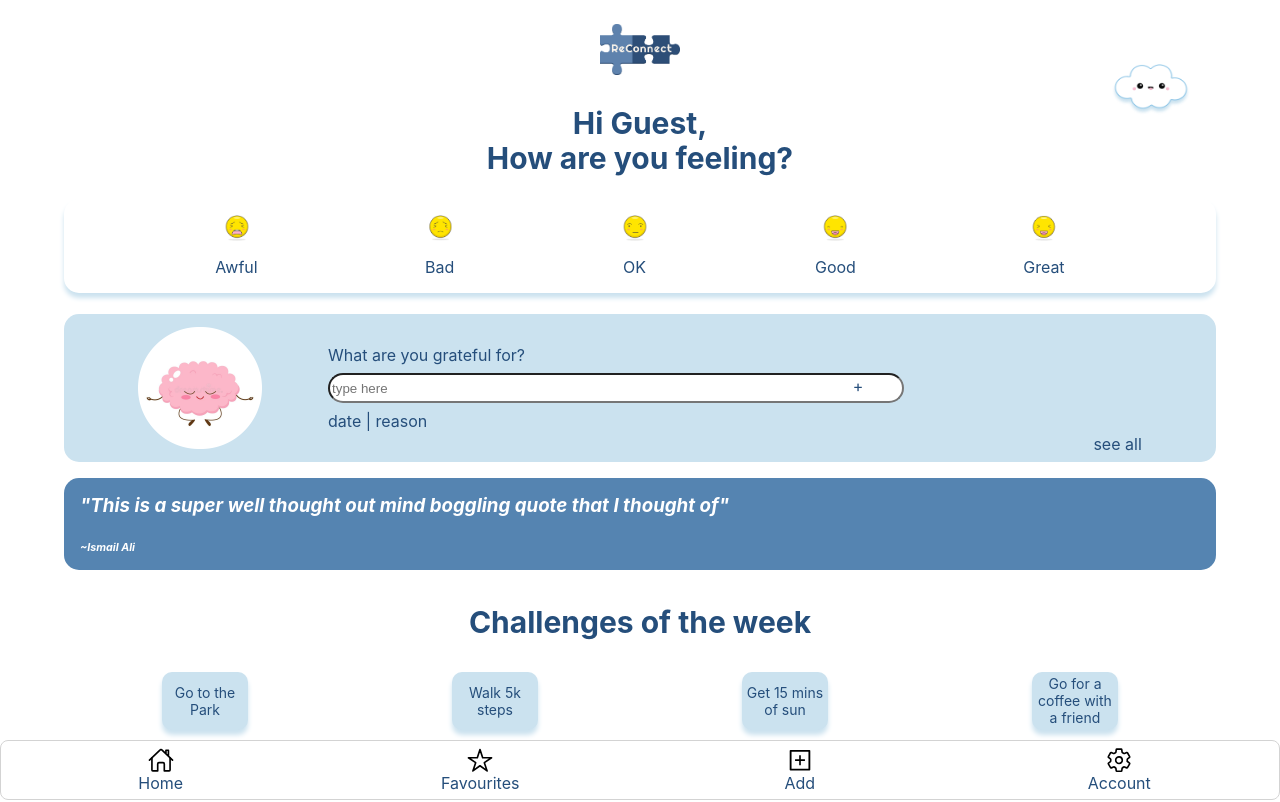
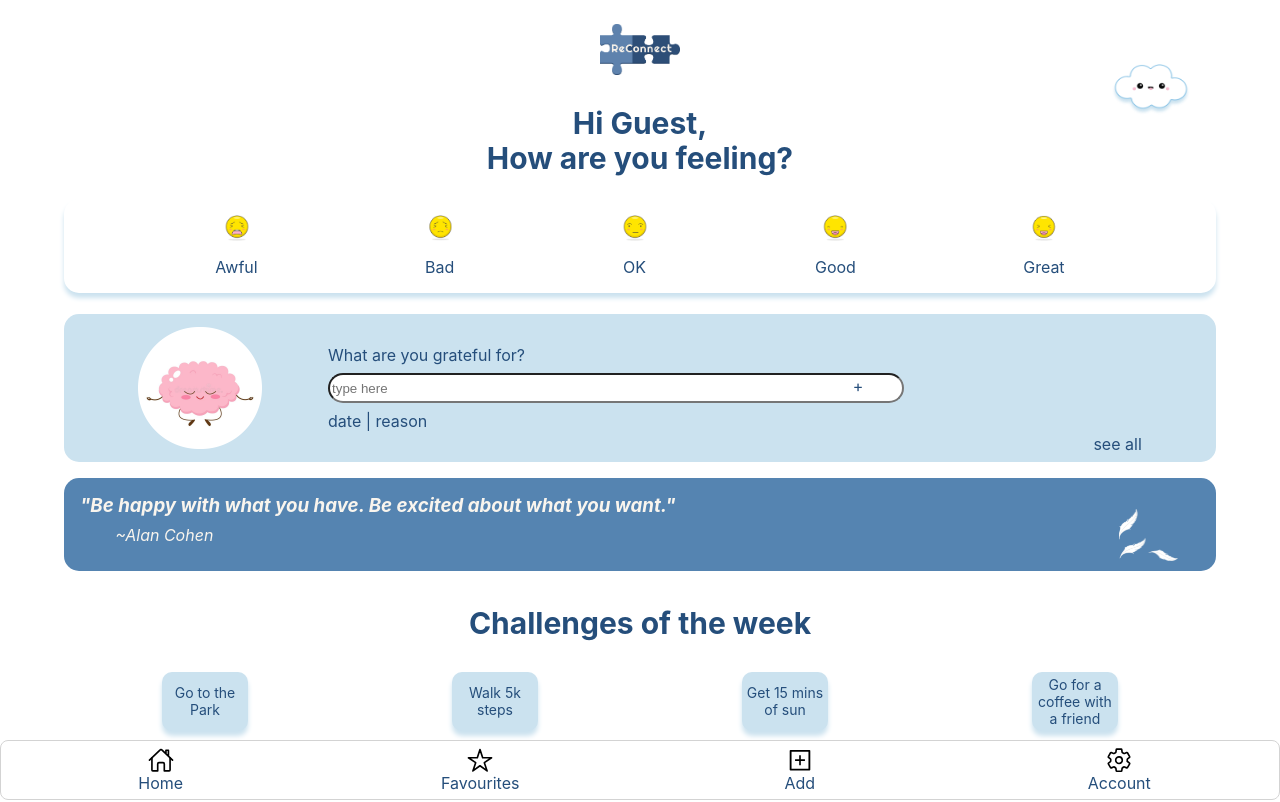
Before and after one commit to maroaraujo/final-project_front-end-surch, a Next.js app in the folder reconnect/: page /home in a window 1280 px wide. Shown: the top 802 px of the page. Built offline with nearby package versions, Linux system fonts and the light colour scheme; no server answers.

Commit message:
Added feathers and changed motivational quote

```diff
--- a/reconnect/component/Quote/Quote.js
+++ b/reconnect/component/Quote/Quote.js
@@ -1,10 +1,15 @@
-import styles from "../../styles/Home.module.css"
+import styles from "./Quote.module.css"
+import feathers from "../../public/images/feathers.png"
+import Image from "next/image"
 
 export default function quote(){
     return(
         <div className={styles.quoteBox}>
-            <h3 className={styles.quoteText}><em>"This is a super well thought out mind boggling quote that I thought of"</em></h3>
-            <h6 className={styles.quoteAuthor}><em>~Ismail Ali</em></h6>
+            <h3 className={styles.quoteText} style={{color: "#F9F5EE", fontSize: "20"}}><em>"Be happy with what you have. Be excited about what you want."</em></h3>
+            <div className={styles.authorContainer}>
+                <p className={styles.quoteAuthor} style={{color: "#F9F5EE", fontSize: "16"}}><em>~Alan Cohen</em></p>
+                <Image className={styles.feathers} layout="intrinsic" src={feathers} alt="feathers" width={59} height={51}/>
+            </div>
         </div>
     )
 }
--- /dev/null
+++ b/reconnect/component/Quote/Quote.module.css
@@ -0,0 +1,24 @@
+.quoteBox {
+    background: #5584b1;
+    border-radius: 15px;
+    width: 90vw;
+    margin-top: 2vh;
+    margin-bottom: 1vh;
+  }
+  .quoteText {
+    color: white;
+    padding: 2vh 2vh 2vh 2vh;
+    margin: 0;
+  }
+  .quoteAuthor {
+    color: white;
+    padding-left: 4vw;
+  }
+  .authorContainer{
+    display:flex;
+    align-items: bottom;
+    justify-content: space-between;
+    margin-top: -3vh;
+    margin-right: 3vw;
+    margin-bottom: 1.2vh;
+  }
--- a/reconnect/styles/Home.module.css
+++ b/reconnect/styles/Home.module.css
@@ -176,25 +176,6 @@
   margin-left: -10vh;
 }
 
-.quoteBox {
-  background: #5584b1;
-  border-radius: 15px;
-  width: 90vw;
-  margin-top: 2vh;
-  margin-bottom: 1vh;
-}
-.quoteText {
-  color: white;
-  padding: 2vh;
-  margin: 0;
-}
-.quoteAuthor {
-  color: white;
-  margin: 1vh;
-  padding-bottom: 1vh;
-  padding-left: 1vh;
-}
-
 @media (max-width: 600px) {
   .grid {
     width: 100%;
```
Also changed, not shown: reconnect/public/images/feathers.png (added), 1 other file (tests, documents, lock files or other folders).
